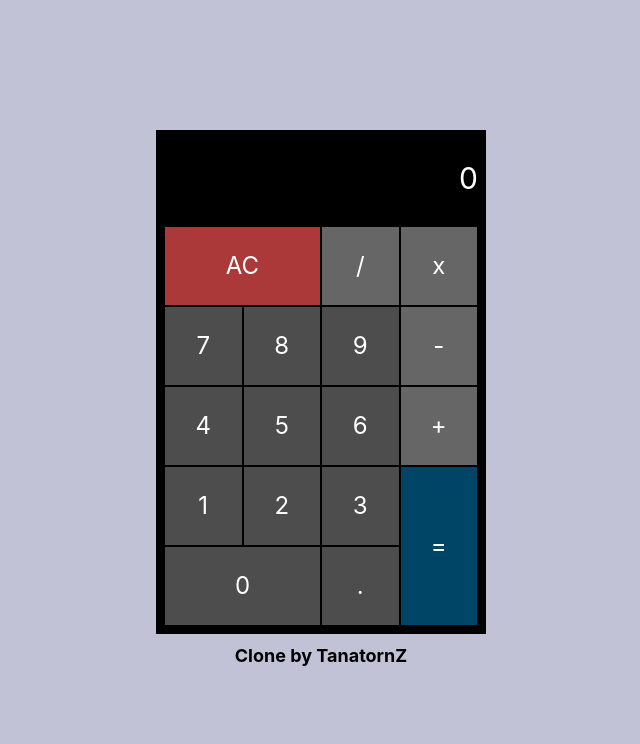
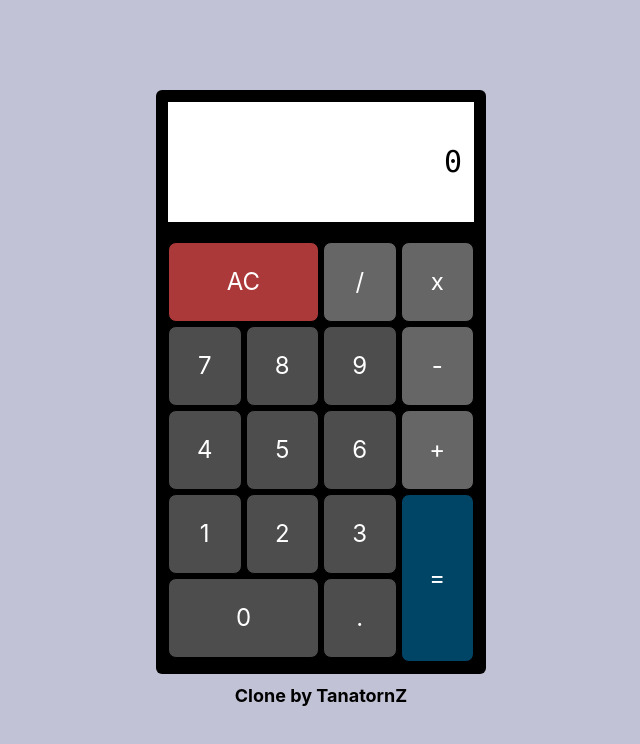
Before and after one commit to TanatornZ/Calculator_PWA, a Next.js app: page / in a window 1280 px wide. Shown: the top 744 px of the page, without its empty margins (319-959 px from the left). Built offline with nearby package versions, Linux system fonts and the light colour scheme.

Commit message:
style: custom layout and adjust element

```diff
--- a/components/CalculateButton.tsx
+++ b/components/CalculateButton.tsx
@@ -33,15 +33,15 @@ function CalculateButton({ type, display, id }: Props) {
   const dispatch = useDispatch();
 
   const handleInput = () => {
-    if (type === 'clear') {
-      return dispatch(actions.clear())
+    if (type === "clear") {
+      return dispatch(actions.clear());
     }
-    dispatch(actions.input(display))
-  }
+    dispatch(actions.input(display));
+  };
 
   return (
     <div
-      className={`${color} ${position} border-black border  text-white hover:text-black hover:border-white  min-h-[80px] flex justify-center items-center cursor-pointer `}
+      className={`${color} ${position} border-black border  text-white hover:text-black hover:border-white  min-h-[80px] flex justify-center items-center cursor-pointer rounded-lg`}
       id={id}
       onClick={handleInput}
     >
--- a/components/Calculator.tsx
+++ b/components/Calculator.tsx
@@ -20,22 +20,19 @@ function Calculator({}: Props) {
     return x.toString().replace(/\B(?=(\d{3})+(?!\d))/g, ",");
   }
   return (
-    <div className="min-w-[330px]  border-black bg-black p-2">
-      <div className=" flex flex-col h-[80px] justify-center">
+    <div className="min-w-[330px]  border-black bg-black p-3 rounded-md flex flex-col gap-3">
+      <div className=" flex flex-col h-[120px] justify-center bg-white text-black font-mono p-3">
         <h1
           className="text-orange-300 text-right text-2xl transition-all"
           id="sub-display"
         >
           {numberWithCommas(subDisplay)}
         </h1>
-        <h1
-          className="text-white  text-right text-3xl transition-all"
-          id="main-display"
-        >
+        <h1 className="  text-right text-3xl transition-all" id="main-display">
           {limit ? "Digit limit " : numberWithCommas(mainDisplay)}
         </h1>
       </div>
-      <div className="grid grid-cols-4 grid-flow-row mt-2 ">
+      <div className="grid grid-cols-4 gap-1 grid-flow-row mt-2 ">
         <CalculateButton type="clear" display="AC" id="clear" />
         <CalculateButton type="oparator" display="/" id="divide" />
         <CalculateButton type="oparator" display="x" id="multiply" />
```
Also changed, not shown: 1 other file (tests, documents, lock files or other folders).
